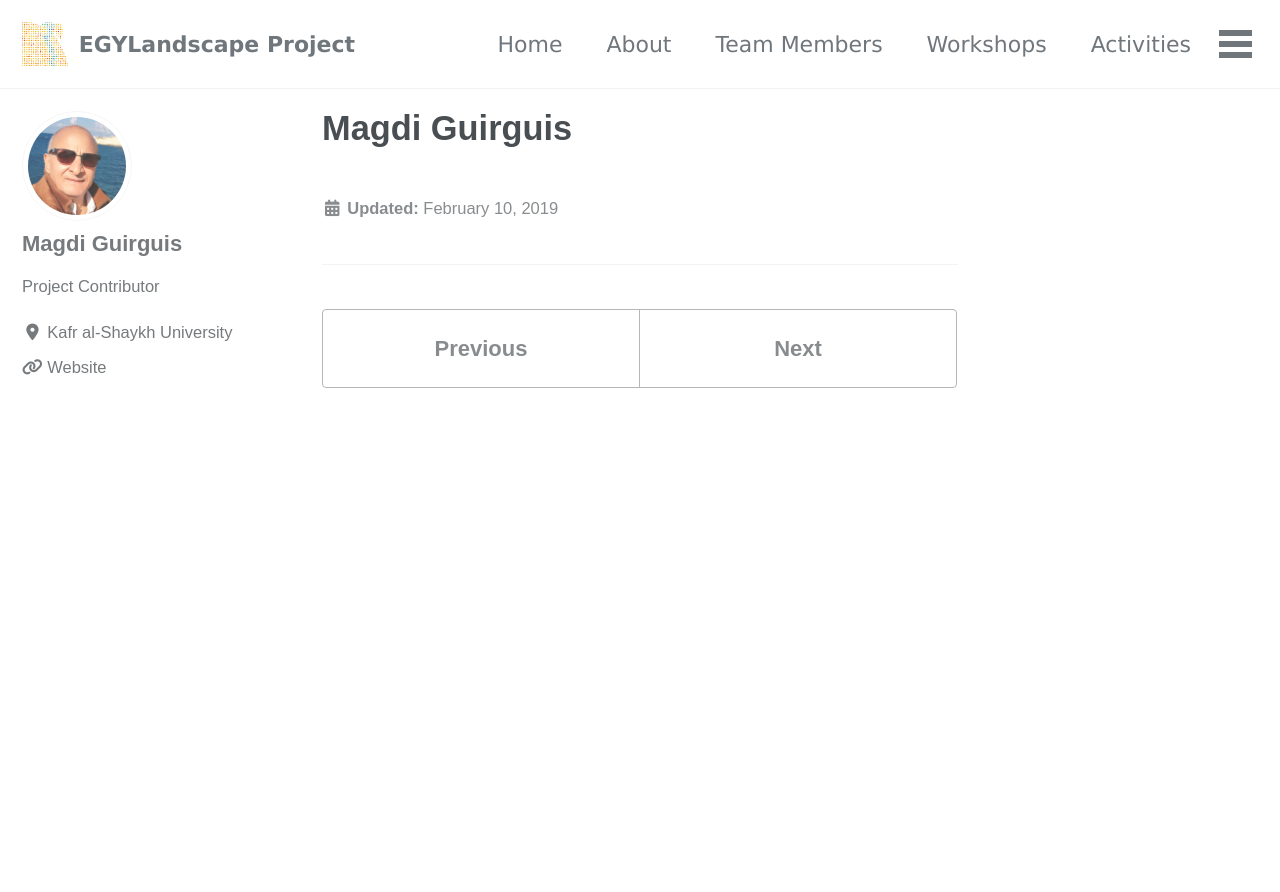
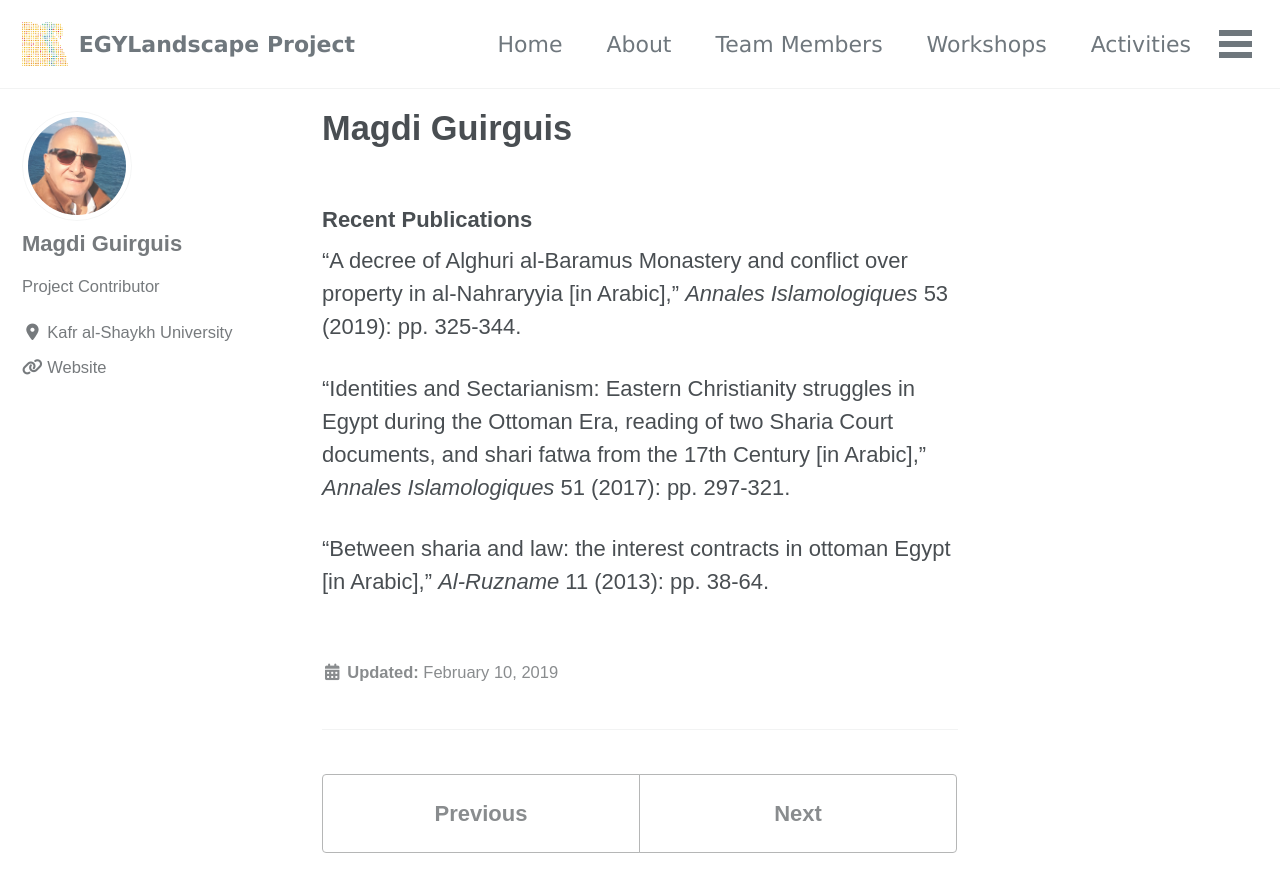
Before and after one commit to mhshaaban/egylandscapeproject.github.io, a Jekyll site: the page built from _members/MagdiGuirguis.md, in a window 1280 px wide and 900 px high. Shown: the top 892 px of the window. Built offline with Jekyll 4.4.1, drawn with Linux system fonts in a browser that asks for light colours; cached includes are drawn as plain includes; nearby versions of some CDN libraries; some web fonts are replaced.

Commit message:
Update MagdiGuirguis.md

```diff
--- a/_members/MagdiGuirguis.md
+++ b/_members/MagdiGuirguis.md
@@ -10,3 +10,11 @@ toc: false
 toc_sticky: false
 layout: single
 ---
+
+### Recent Publications
+
+"A decree of Alghuri al-Baramus Monastery and conflict over property in al-Nahraryyia [in Arabic]," *Annales Islamologiques* 53 (2019): pp. 325-344.
+
+"Identities and Sectarianism: Eastern Christianity struggles in Egypt during the Ottoman Era, reading of two Sharia Court documents, and shari fatwa from the 17th Century [in Arabic]," *Annales Islamologiques* 51 (2017): pp. 297-321.
+
+"Between sharia and law: the interest contracts in ottoman Egypt [in Arabic]," *Al-Ruzname* 11 (2013): pp. 38-64.
```
